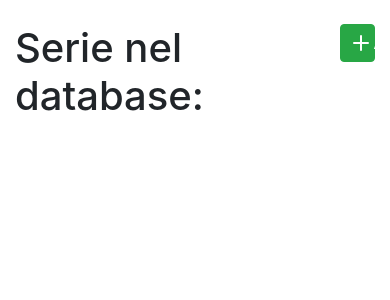
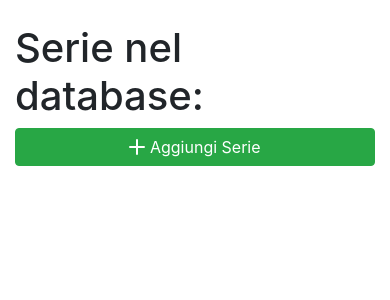
Before and after one commit to ncvescera/D.D_Mega_Du2, a Flask app: page /serie in a window 390 px wide; the page is wider, and only the part inside the window is pictured. Shown: the part 56-356 px from the top of that part. Run offline with Flask 2, Linux system fonts and the light colour scheme; some libraries are stand-ins or nearby versions.

Commit message:
Series Responsive
Sistemato problema che non rendeva responsive la parte superiore della pagina Series.html

```diff
--- a/client/templates/series.html
+++ b/client/templates/series.html
@@ -1,12 +1,12 @@
 {% extends "layout.html" %}
 {% block content %}
     <div class="row">
-        <div class="col-10">
+        <div class="col-xl-10 col-md-9">
             <h1>Serie nel database:</h1>
 
         </div>
-        <div class="col-2">
-            <a class="btn btn-success" style="width: 100%;" href="/add_serie">
+        <div class="col-xl-2 col-md-3">
+            <a class="btn btn-success btn-block" href="/add_serie">
                 <svg xmlns="http://www.w3.org/2000/svg" width="16" height="16" fill="currentColor" class="bi bi-plus-lg" viewBox="0 0 16 16">
                     <path d="M8 0a1 1 0 0 1 1 1v6h6a1 1 0 1 1 0 2H9v6a1 1 0 1 1-2 0V9H1a1 1 0 0 1 0-2h6V1a1 1 0 0 1 1-1z"/>
                   </svg>
@@ -14,6 +14,8 @@
             </a>
         </div>
     </div>
+
+    <br>
 
     <div class="row">
         <div class="col-12">
```
